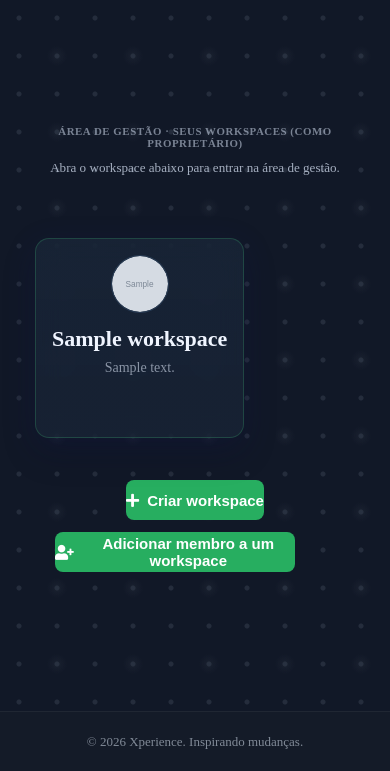
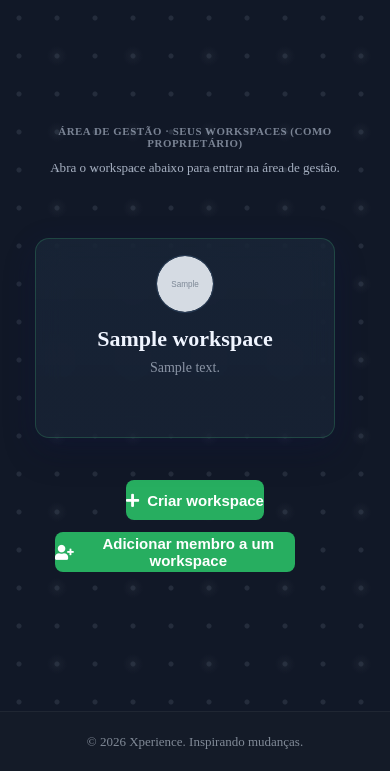
Before and after one commit to CamiloCCarvalho/xperience, a Django app: page /user_admin/workspaces/ in a window 390 px wide. Shown: the part 114-885 px from the top of the page. Run offline with Django 5.2, Linux system fonts and the light colour scheme; a user stored in the database is signed in; tables that the repository leaves empty hold one stand-in row (values such as "Sample post"); grey boxes marked "Sample" are stand-in pictures.

Commit message:
correção exibição workspaces membro

```diff
--- a/app/static/xperience/css/style.css
+++ b/app/static/xperience/css/style.css
@@ -798,7 +798,7 @@
     margin-bottom: 10px;
 }
 
-.workspaces-page .workspace-card h2 {
+.workspaces-page .workspace-card h2:not(.workspace-name) {
     color: #f0f5ff;
     font-size: 43px;
     font-weight: 700;
@@ -806,7 +806,7 @@
     text-align: center;
 }
 
-.workspaces-page .workspace-card p {
+.workspaces-page .workspace-card p:not(.workspace-description):not(.workspace-owner-hint) {
     color: rgba(210, 220, 235, 0.62);
     font-size: 26px;
     line-height: 1.1;
@@ -856,11 +856,11 @@
     background-color: #edf1f7;
 }
 
-.workspaces-page:not([data-theme="dark"]) .workspace-card h2 {
+.workspaces-page:not([data-theme="dark"]) .workspace-card h2:not(.workspace-name) {
     color: #1f2937;
 }
 
-.workspaces-page:not([data-theme="dark"]) .workspace-card p {
+.workspaces-page:not([data-theme="dark"]) .workspace-card p:not(.workspace-description):not(.workspace-owner-hint) {
     color: rgba(55, 65, 81, 0.72);
 }
 
@@ -873,11 +873,11 @@
         width: min(360px, 100%);
     }
 
-    .workspaces-page .workspace-card h2 {
+    .workspaces-page .workspace-card h2:not(.workspace-name) {
         font-size: 36px;
     }
 
-    .workspaces-page .workspace-card p {
+    .workspaces-page .workspace-card p:not(.workspace-description):not(.workspace-owner-hint) {
         font-size: 22px;
     }
 
@@ -904,11 +904,11 @@
         font-size: 34px;
     }
 
-    .workspaces-page .workspace-card h2 {
+    .workspaces-page .workspace-card h2:not(.workspace-name) {
         font-size: 28px;
     }
 
-    .workspaces-page .workspace-card p {
+    .workspaces-page .workspace-card p:not(.workspace-description):not(.workspace-owner-hint) {
         font-size: 17px;
     }
 
--- a/app/static/xperience/css/workspaces.css
+++ b/app/static/xperience/css/workspaces.css
@@ -71,6 +71,7 @@
     display: flex;
     width: 260px;
     flex: 0 0 260px;
+    align-items: stretch;
 }
 
 .workspaces-page .workspace-grid li > a {
@@ -78,9 +79,26 @@
     width: 100%;
 }
 
+.workspaces-page .workspace-grid li .workspace-select-form {
+    display: flex;
+    flex-direction: column;
+    width: 100%;
+    flex: 1;
+    min-height: 0;
+}
+
+.workspaces-page .workspace-grid li .workspace-card-btn {
+    flex: 1;
+    display: flex;
+    flex-direction: column;
+    align-items: stretch;
+    min-height: 240px;
+}
+
 .workspaces-page .workspace-card {
-    width: 260px;
-    height: 240px;
+    width: 100%;
+    min-height: 240px;
+    height: auto;
     border-radius: 14px;
     color: #f0f5ff;
     background: rgba(24, 40, 55, 0.16); /* semi-transparent base, fits site palette */
@@ -97,6 +115,7 @@
     justify-content: flex-start;
     gap: 8px;
     overflow: hidden;
+    flex: 1;
     transition:
         background 0.45s cubic-bezier(0.65,0,0.35,1),
         box-shadow 0.45s cubic-bezier(0.65,0,0.35,1),
@@ -132,6 +151,7 @@
     display: block;
 }
 
+.workspaces-page .workspace-card h2.workspace-name,
 .workspaces-page .workspace-card .workspace-name {
     color: #f0f5ff;
     font-size: clamp(26px, 2vw, 32px);
@@ -161,6 +181,26 @@
     overflow: hidden;
     text-overflow: ellipsis;
     white-space: normal;
+    display: -webkit-box;
+    -webkit-line-clamp: 2;
+    line-clamp: 2;
+    -webkit-box-orient: vertical;
+    word-break: break-word;
+}
+
+/* Sobrescreve style.css (.workspace-card p / h2) no card do membro */
+.workspaces-page .workspace-card p.workspace-owner-hint {
+    font-size: 12px;
+    font-weight: 500;
+    line-height: 1.35;
+    color: rgba(210, 220, 235, 0.62);
+    text-align: center;
+    width: 100%;
+    margin: auto 0 0;
+    padding-top: 4px;
+    max-width: 100%;
+    overflow: hidden;
+    text-overflow: ellipsis;
     display: -webkit-box;
     -webkit-line-clamp: 2;
     line-clamp: 2;
@@ -219,14 +259,23 @@
     color: rgba(55, 65, 81, 0.72);
 }
 
+.workspaces-page:not([data-theme="dark"]) .workspace-card p.workspace-owner-hint {
+    color: rgba(55, 65, 81, 0.68);
+}
+
 @media (max-width: 990px) {
     .workspaces-page .workspace-grid {
         flex-wrap: wrap;
     }
 
     .workspaces-page .workspace-card {
-        width: min(300px, 100%);
-        height: 220px;
+        width: 100%;
+        min-height: 220px;
+        height: auto;
+    }
+
+    .workspaces-page .workspace-grid li .workspace-card-btn {
+        min-height: 220px;
     }
 
     .workspaces-page .workspace-grid li {
@@ -234,6 +283,7 @@
         flex: 0 0 min(300px, 100%);
     }
 
+    .workspaces-page .workspace-card h2.workspace-name,
     .workspaces-page .workspace-card .workspace-name {
         font-size: 28px;
     }
@@ -255,8 +305,13 @@
     }
 
     .workspaces-page .workspace-card {
-        height: 200px;
+        min-height: 200px;
+        height: auto;
         padding: 16px;
+    }
+
+    .workspaces-page .workspace-grid li .workspace-card-btn {
+        min-height: 200px;
     }
 
     .workspaces-page .workspace-grid li {
@@ -271,6 +326,7 @@
         font-size: 30px;
     }
 
+    .workspaces-page .workspace-card h2.workspace-name,
     .workspaces-page .workspace-card .workspace-name {
         font-size: 22px;
     }
--- a/base_templates/global/admin/workspaces.html
+++ b/base_templates/global/admin/workspaces.html
@@ -5,7 +5,7 @@
 <head>
     {% include "xperience/partials/head.html" %}
     <!-- user workspaces styles -->
-    <link rel="stylesheet" href="{% static 'xperience/css/workspaces.css' %}?v=1">
+    <link rel="stylesheet" href="{% static 'xperience/css/workspaces.css' %}?v=2">
     <link rel="stylesheet" href="{% static 'xperience/css/button_logout.css' %}?v=1">
     <link rel="stylesheet" href="{% static 'xperience/css/user_avatar.css' %}?v=1">
     <title>{% block title %}{% endblock title %} | Xperience</title>
--- a/base_templates/global/user/workspaces.html
+++ b/base_templates/global/user/workspaces.html
@@ -5,7 +5,7 @@
 <head>
     {% include "xperience/partials/head.html" %}
     <!-- user workspaces styles -->
-    <link rel="stylesheet" href="{% static 'xperience/css/workspaces.css' %}?v=1">
+    <link rel="stylesheet" href="{% static 'xperience/css/workspaces.css' %}?v=2">
     <link rel="stylesheet" href="{% static 'xperience/css/button_logout.css' %}?v=1">
     <link rel="stylesheet" href="{% static 'xperience/css/user_avatar.css' %}?v=1">
     <title>{% block title %}{% endblock title %} | Xperience</title>
```
